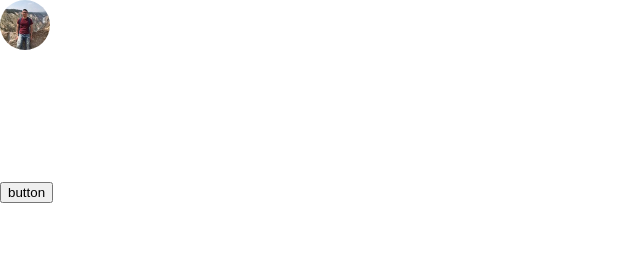
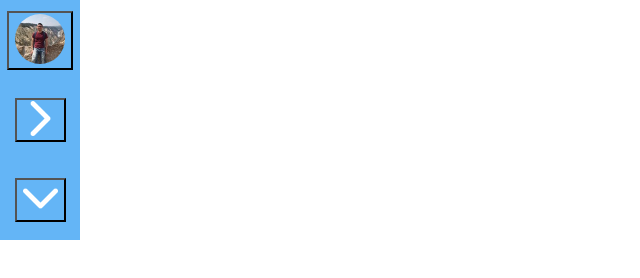
Before and after one commit to ErlichChen/resume.github.io, a website: page index.html in a window 1280 px wide. Shown: the whole page, without its empty margins (0-640 px from the left). Drawn offline with Linux system fonts and the light colour scheme.

Commit message:
add click listener for arrow

```diff
--- a/index.html
+++ b/index.html
@@ -10,21 +10,24 @@
 </head>
 <body>
     <header>
-			<div>
-					<img class="photo" src="images/photo.png" />
+			<div class="photo-container">
+					<button class="photo-btn">
+						<img class="photo" src="images/photo.png" />
+					</button>
 			</div>
-			<div class="">
-					<img class="arrow" src="images/arrow.png" />
+			<div class="arrow-right-container">
+				<button class="arrow-right-btn">
+						<img class="arrow-right" src="images/arrow.png" />
+				</button>
 			</div>
-			<div class="">
-					<img class="arrow" src="images/arrow.png" />
+			<div class="arrow-down-container">
+				<button class="arrow-down-btn">
+					<img class="arrow-down" src="images/arrow.png" />
+				</button>
 			</div>
     </header>
     <nav></nav>
     <main>
-      <div class="first">
-				<button class="firstbutton">button</button>
-			</div>
     </main>
     <footer>
 		</footer>
--- a/scripts/main.js
+++ b/scripts/main.js
@@ -1,10 +1,34 @@
 (function(global){
     'use strict';
 
-    function showDialog() {
-        global.alert("Hello")
-    }
+		function eventHandler(event) {
+			switch(event.type) {
+				case 'click':
+					handleClick(event.target)
+				break
+				default:
+				break
+			}
+		}
 
-    document.querySelector('.firstbutton').addEventListener('click', showDialog, false);
+		function handleClick(target) {
+			switch(target.className) {
+				case 'photo':
+				console.log(target.className);
+				break;
+				case 'arrow-right':
+				console.log(target.className);
+				break;
+				case 'arrow-down':
+				console.log(target.className);
+				break;
+			}
+
+		}
+
+
+		document.querySelector('.photo-btn').addEventListener('click', eventHandler, false);
+		document.querySelector('.arrow-right-btn').addEventListener('click', eventHandler, false);
+		document.querySelector('.arrow-down-btn').addEventListener('click', eventHandler, false);
 
 })(window)
--- a/styles/main.css
+++ b/styles/main.css
@@ -1,3 +1,19 @@
-html, body{ height: 100%; padding: 0; border: 0; margin: 0; }
+html, body{ height: 100%; padding: 0; border: 0; margin: 0 }
 
+.photo-container {
+	display: flex; justify-content: center; align-items: center;
+	width: 80px; height: 80px; background-color: #64b5f6 }
+.photo-btn { background-color: #64b5f6 }
 .photo { width: 50px; height: 50px; border-radius: 50px }
+
+.arrow-right-container {
+	display: flex; justify-content: center; align-items: center;
+	width: 80px; height: 80px; background-color: #64b5f6 }
+.arrow-right-btn {background-color: #64b5f6 }
+.arrow-right { width: 35px; height: 35px }
+
+.arrow-down-container {
+	display: flex; justify-content: center; align-items: center;
+	width: 80px; height: 80px; background-color: #64b5f6 }
+.arrow-down-btn { background-color: #64b5f6 }
+.arrow-down { width: 35px; height: 35px; transform: rotate(0.25turn) }
```
